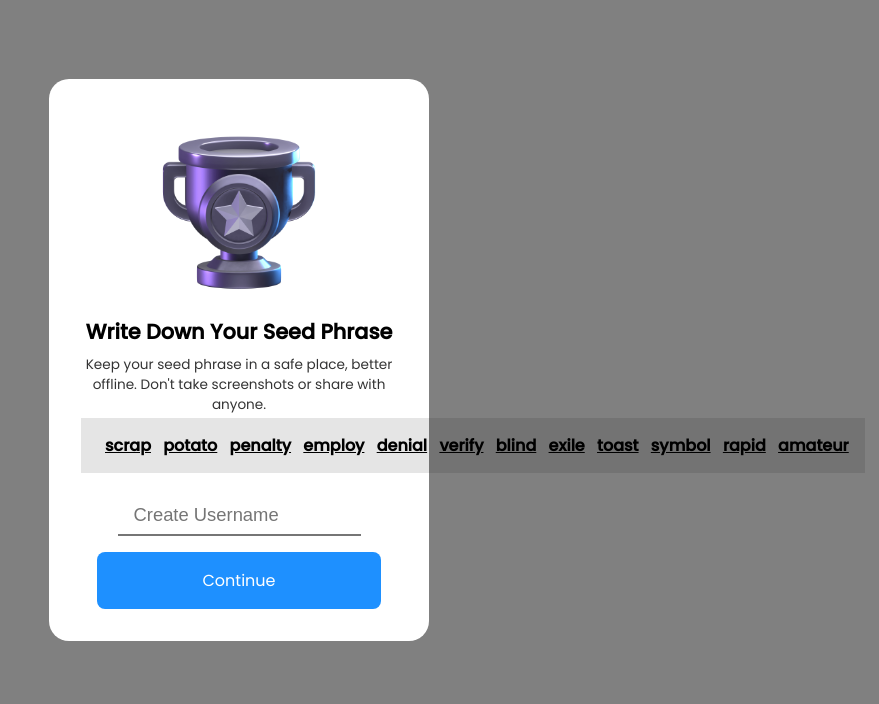
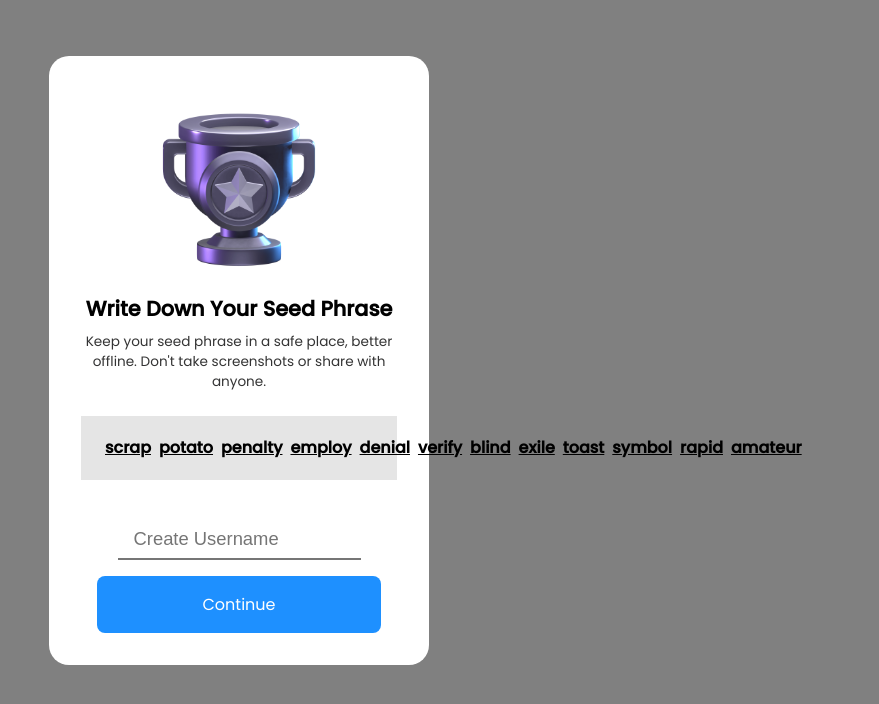
Before and after one commit to Cointex-cm/cointexhome, a plain HTML site: page index.html in a window 1280 px wide. Shown: the whole page, without its empty margins (401-1280 px from the left). Drawn offline with nearby package versions, Linux system fonts and the light colour scheme.

Commit message:
Update styles.css

```diff
--- a/assets/css/styles.css
+++ b/assets/css/styles.css
@@ -135,7 +135,8 @@ body{
   color: rgba(0, 0, 1, 0.8);
 }
 .seed{
-display: ruby-text;
+display: flex;
+justify-content: space-around;
 background: rgba(0, 0, 1, 0.1);
 padding: 1rem;
 margin-bottom: 1.5rem;
```
